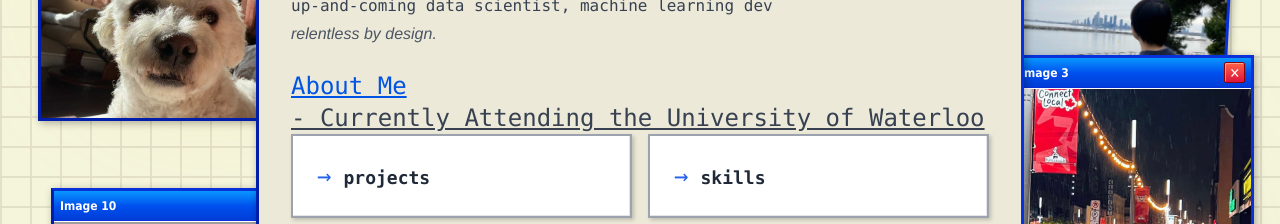
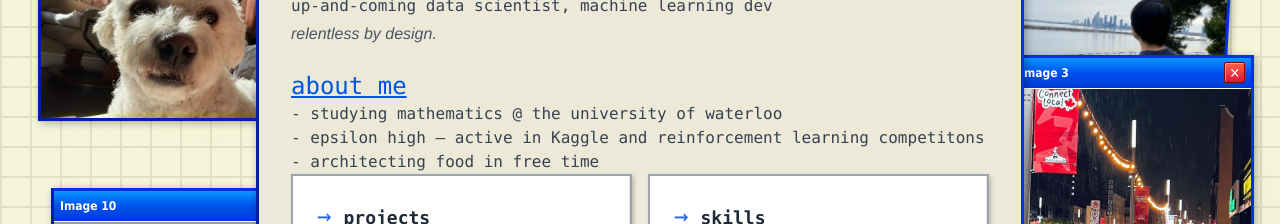
Before and after one commit to TheAndelope/portfolio, a React (Vite) app: page / in a window 1280 px wide. Shown: the part 244-468 px from the top of the page. Built offline with nearby package versions, Linux system fonts and the light colour scheme; grey boxes are pictures that could not be loaded.

Commit message:
v0.2.10 cleaned up about me

```diff
--- a/src/pages/Home/Portfolio.tsx
+++ b/src/pages/Home/Portfolio.tsx
@@ -196,8 +196,10 @@ const Portfolio: React.FC = () => {
                   <p className="text-gray-700 text-m font-mono">{portfolioData.title}</p>
                   <p className="text-gray-600 text-m italic">{portfolioData.tagline}</p>
                 </div>
-                <p className="text-primary text-2xl underline font-mono">About Me</p>
-                <p className="text-gray-700 text-2xl underline font-mono"> - Currently Attending the University of Waterloo</p>
+                <p className="text-primary text-2xl underline font-mono">about me</p>
+                <p className="text-gray-700 text-m font-mono"> - studying mathematics @ the university of waterloo</p>
+                <p className="text-gray-700 text-m font-mono"> - epsilon high — active in Kaggle and reinforcement learning competitons</p>
+                <p className="text-gray-700 text-m font-mono"> - architecting food in free time</p>
                 <div className="mt-auto grid grid-cols-1 md:grid-cols-2 gap-4">
                   {portfolioData.menuItems.map((item, index) => (
                     <MenuButton
```
